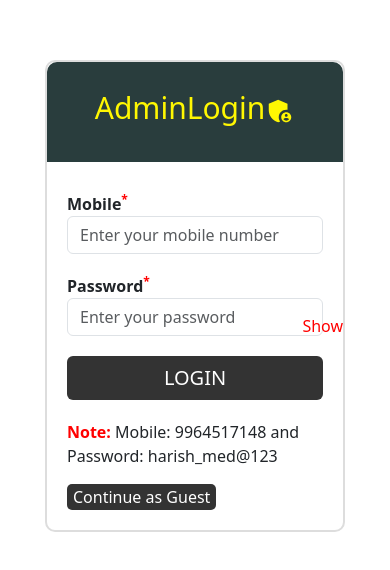
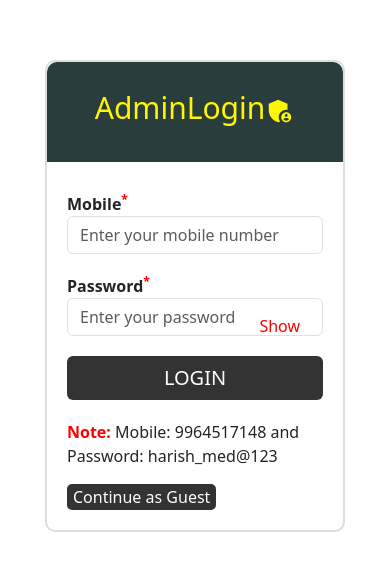
Before and after one commit to manoharbondalapati/avikaProject, a React (Create React App) app: page /adminlogin in a window 390 px wide. Shown: the part 126-696 px from the top of the page. Built offline with nearby package versions, Linux system fonts and the light colour scheme.

Commit message:
Update AdminLogin.css

```diff
--- a/src/components/admin/AdminLogin.css
+++ b/src/components/admin/AdminLogin.css
@@ -74,7 +74,7 @@ label {
 @media (max-width: 520px) {
   .shows-password {
     position: absolute;
-    right: 47px;
+    right: 90px;
     top: 53.5%;
     transform: translateY(-50%);
     cursor: pointer;
```
